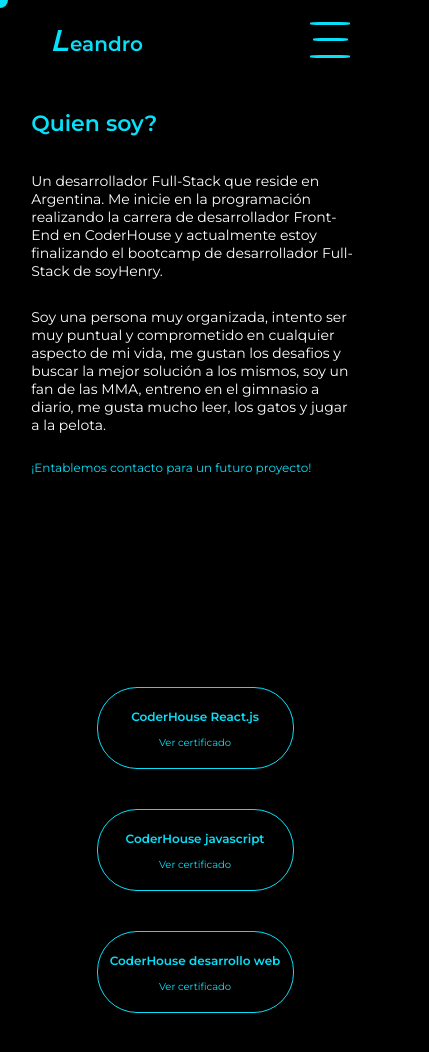
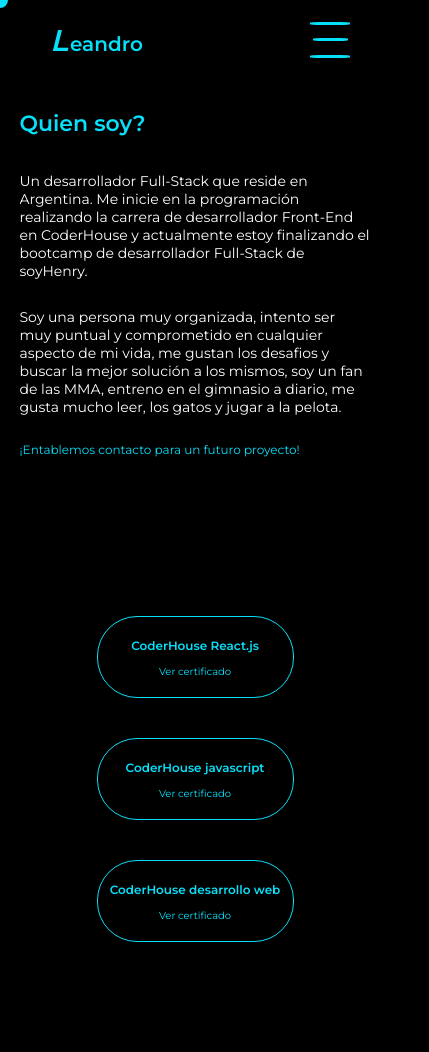
Before and after one commit to LeandroFlorentin/Portafolio, a React (Create React App) app: page /SobreMi in a window 390 px wide. Shown: the top 1052 px of the page, 429 px wide, since content can reach past the window. After the commit the page ends 982 px from the top, so only its background shows below. Built offline with nearby package versions, Linux system fonts and the light colour scheme.

Commit message:
sobreMiResponsive

```diff
--- a/src/Components/SobreMi/SobreMi.css
+++ b/src/Components/SobreMi/SobreMi.css
@@ -27,7 +27,7 @@
 .seccionDerecha {
     margin-top: 40px;
     width: 50vw;
-    min-height: 60vh;
+    height: 60vh;
     display: flex;
     flex-direction: column;
     justify-content: center;
@@ -262,15 +262,17 @@
     }
 
     .containerTextSobre {
-        height: 120vh;
+        height: 80vh;
+        width: 90vw;
     }
 
     .seccionIzquierda {
-        width: 120%;
+        width: 100%;
         height: 80vh;
     }
 
     .seccionDerecha {
         justify-content: center;
+        height: 50vh;
     }
 }
```
